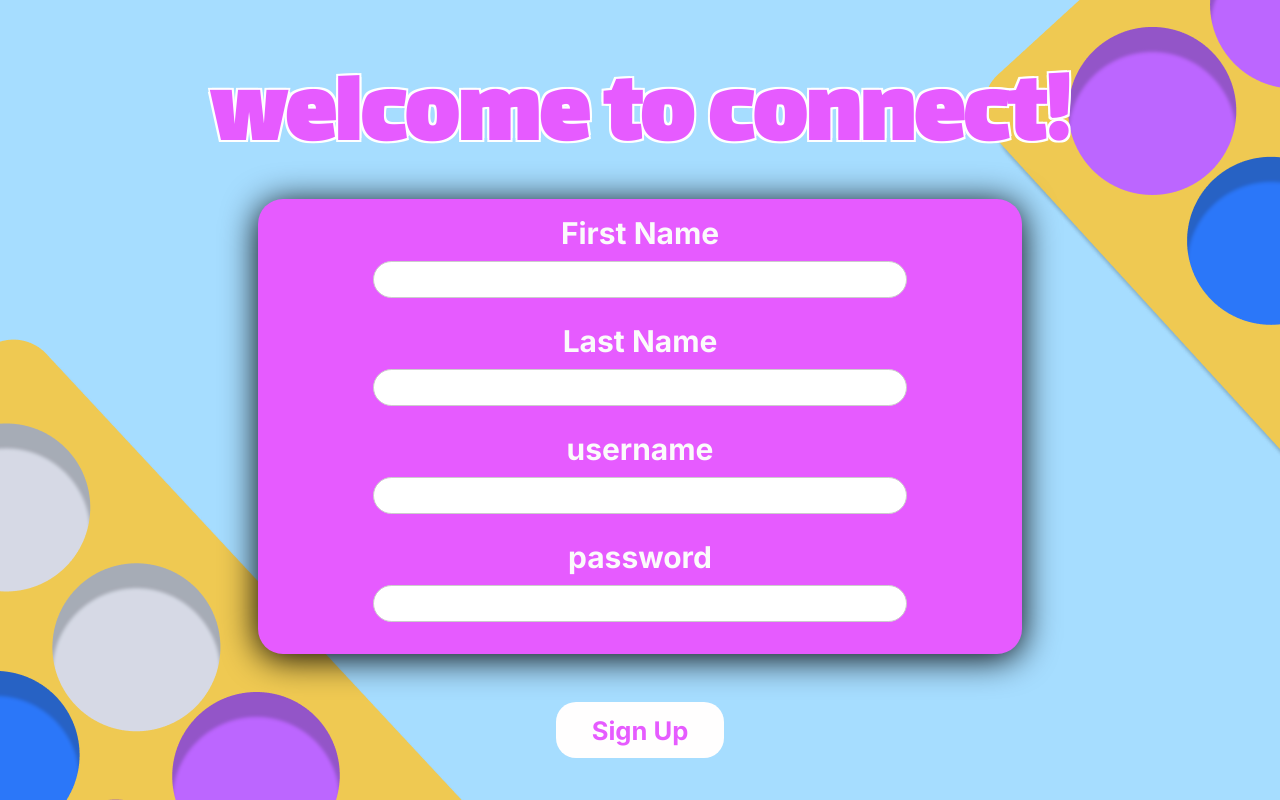
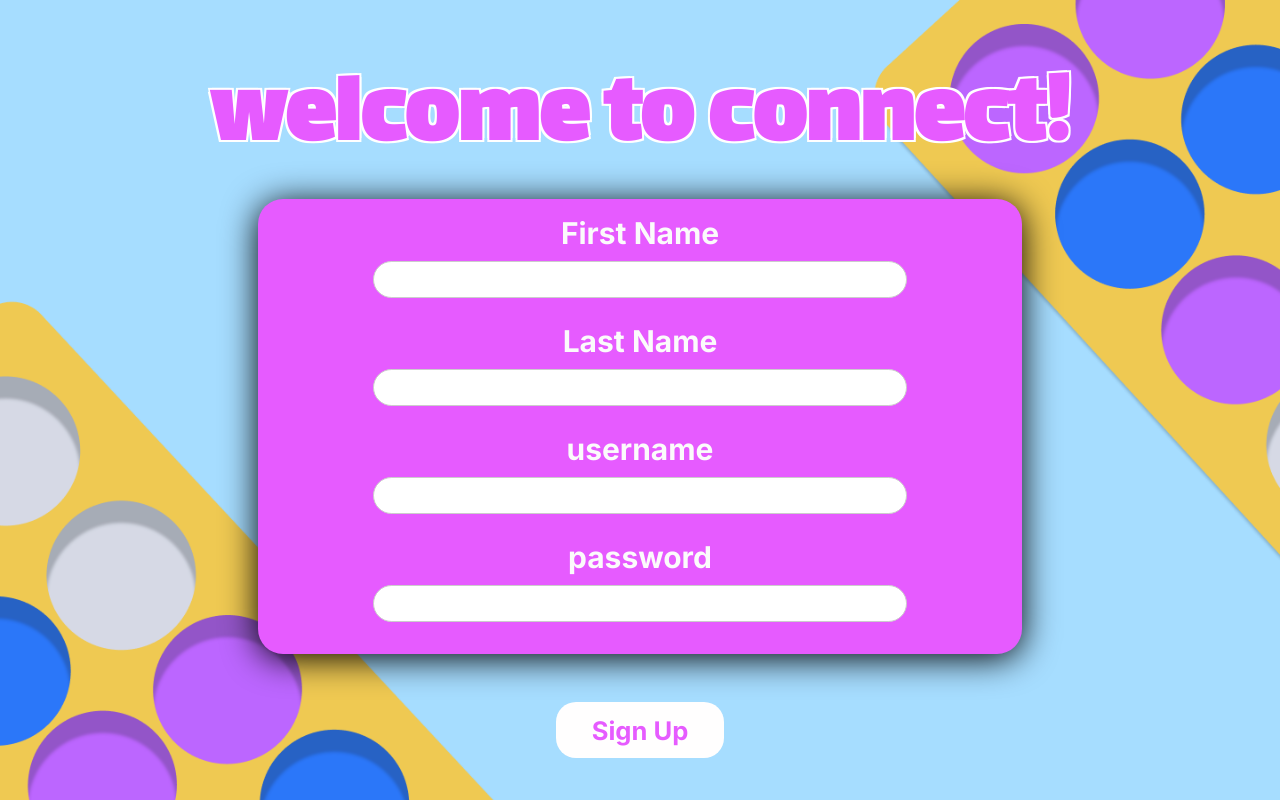
Before and after one commit to DanielChvat/CIS-17B-Connect4ProjectFinal, a PHP site: page /signup.php in a window 1280 px wide. Run offline with PHP 8.4, Linux system fonts and the light colour scheme.

Commit message:
finalized login and signup page

```diff
--- a/Connect4ProjectWebGUI/login.css
+++ b/Connect4ProjectWebGUI/login.css
@@ -1,8 +1,12 @@
 @import url('https://fonts.googleapis.com/css2?family=Inter:wght@691&family=Lalezar&display=swap');
 
-body {
+html {
     background-color: #A6DDFF;
     background-image: url('images/boardbg.png');
+    background-size: cover;
+}
+
+body {
     height: 100vh;
     width: auto;
     align-items: center;
--- a/Connect4ProjectWebGUI/signup.css
+++ b/Connect4ProjectWebGUI/signup.css
@@ -1,8 +1,12 @@
 @import url('https://fonts.googleapis.com/css2?family=Inter:wght@691&family=Lalezar&display=swap');
 
-body {
+html {
     background-color: #A6DDFF;
     background-image: url('images/boardbg.png');
+    background-size: cover;
+}
+
+body {
     height: 100vh;
     width: auto;
     align-items: center;
```
